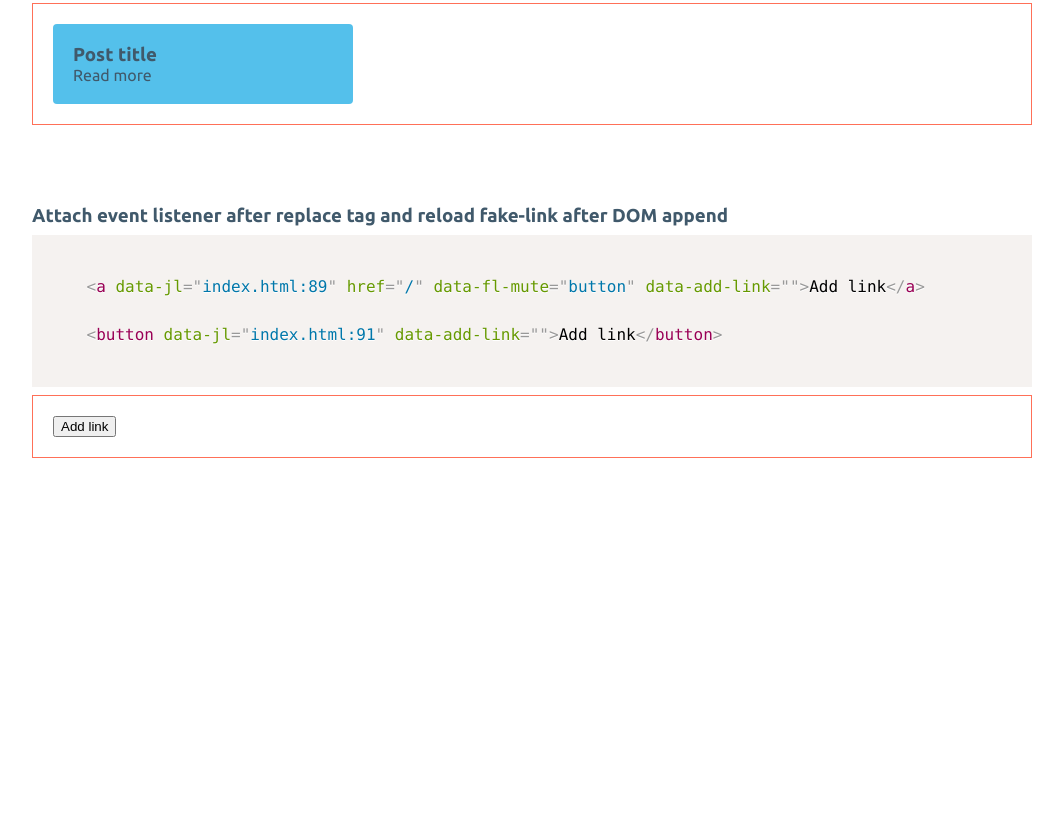
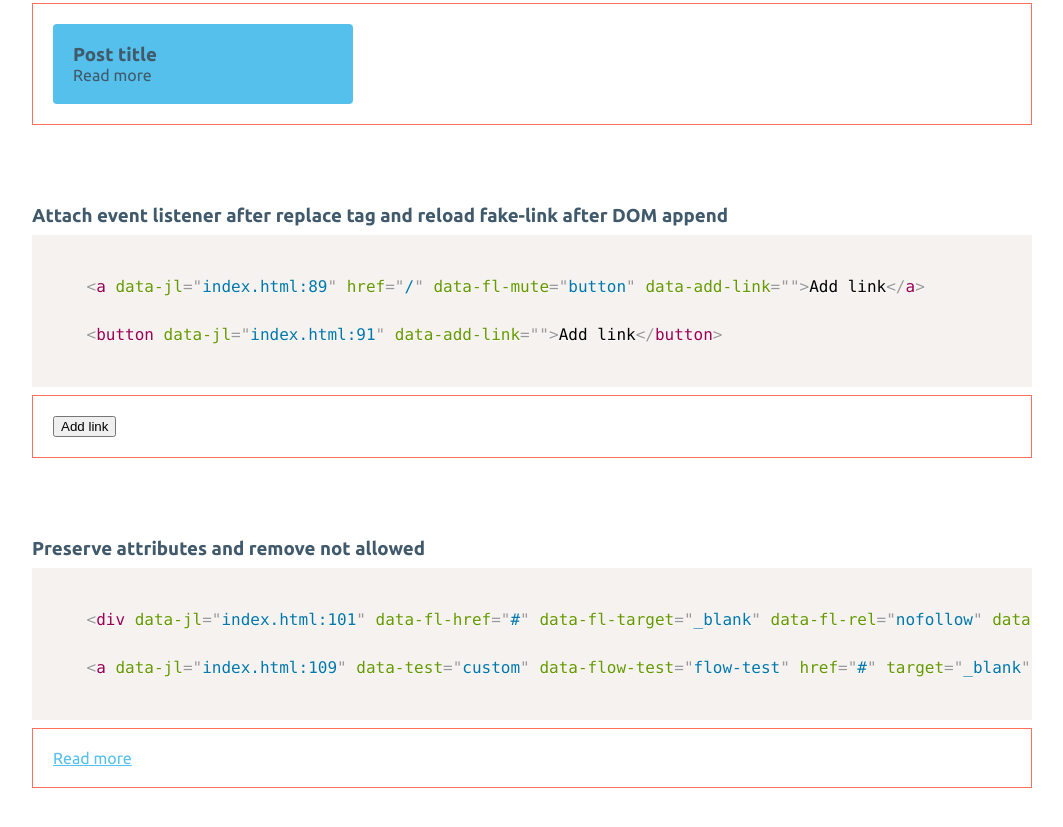
Before and after one commit to digitalwr/dev-fake-link, a website built with Vite: page index.html in a window 1280 px wide. Shown: the part 1775-2602 px from the top of the page, without its empty margins (108-1171 px from the left). Before the commit the page ends 2283 px from the top, so only its background shows below. Built offline with nearby package versions, Linux system fonts and the light colour scheme.

Commit message:
Attributes : able to add multiples attributes to the new link

```diff
--- a/index.html
+++ b/index.html
@@ -47,12 +47,12 @@
         <div class="Demo">
             <h3 class="Demo-title">Mute a link to a h3 title</h3>
             <pre><code class="language-html">
-    <a href="/" data-fl-mute="h3">Not a link for user</a>
+    <a href="/" data-fl-mute="h3" target="_blank">Not a link for user</a>
 
     <h3>Not a link for user</h3>
             </code></pre>
             <div class="Demo-result">
-                <a href="/" data-fl-mute="h3">Not a link for user</a>
+                <a href="/" data-fl-mute="h3" target="_blank">Not a link for user</a>
             </div>
         </div>
 
@@ -95,18 +95,35 @@
                 <div class="Demo-links" data-appended-links></div>
             </div>
         </div>
+        <div class="Demo">
+            <h3 class="Demo-title">Preserve attributes and remove not allowed</h3>
+            <pre><code class="language-html">
+    <div
+        data-fl-href="#"
+        data-fl-target="_blank"
+        data-fl-rel="nofollow"
+        data-test="custom"
+        data-flow-test="flow-test"
+        data-fl-test="test">Read more</div>
 
+    <a data-test="custom" data-flow-test="flow-test" href="#" target="_blank" rel="nofollow">Read more</a>
+            </code></pre>
+            <div class="Demo-result">
+                <div
+                    data-fl-href="#"
+                    data-fl-target="_blank"
+                    data-fl-rel="nofollow"
+                    data-test="custom"
+                    data-flow-test="flow-test"
+                    data-fl-test="test">Read more</div>
+            </div>
+        </div>
     </div>
 </div>
 
-<script>
-    document.querySelectorAll("code").forEach(function(element) {
-        element.innerHTML = element.innerHTML.replace(/&/g, "&amp;").replace(/</g, "&lt;").replace(/>/g, "&gt;").replace(/"/g, "&quot;").replace(/'/g, "&#039;");
-    });
-</script>
 <script src="https://cdnjs.cloudflare.com/ajax/libs/prism/1.29.0/components/prism-core.min.js"></script>
 <script src="https://cdnjs.cloudflare.com/ajax/libs/prism/1.29.0/plugins/autoloader/prism-autoloader.min.js"></script>
 <script type="module" src="lib/index.ts"></script>
-<script type="module" src="src/main.js"></script>
+<script type="module" src="src/demo.js"></script>
 </body>
 </html>
--- a/lib/drupal-behavior.ts
+++ b/lib/drupal-behavior.ts
@@ -1,11 +1,13 @@
 import {Fakelink} from "./fake-link";
 
 class FakelinkDrupalBehavior {
-  attach(context: Element|Document) {
-    console.log(context);
-    new Fakelink(context)
-  }
-  detach() {}
+    attach(context: HTMLElement | Document): void {
+        new Fakelink(context)
+    }
+
+    detach() {
+        // Nothing to do.
+    }
 }
 
 export const FakelinkDrupalBehaviorInstance = new FakelinkDrupalBehavior()
--- a/lib/fake-link.ts
+++ b/lib/fake-link.ts
@@ -5,8 +5,8 @@ export class Fakelink {
      * Initialize all fakelinks in the context.
      * @param context
      */
-    constructor(context: Element | Document = document) {
-        // @ts-ignore
+    constructor(context: HTMLElement | Document = document) {
+
         this.context = context.parentElement || document
 
         this.run()
@@ -15,9 +15,33 @@ export class Fakelink {
     /**
      * Initialize all fakelinks in the context.
      */
-    run() {
+    run(): void {
         this.muteLinks()
         this.createLinks()
+    }
+
+    /**
+     * Get all allowed attributes for links.
+     * @see https://developer.mozilla.org/en-US/docs/Web/HTML/Element/a
+     */
+    static getLinkAttributesAllowed(): string[] {
+        return [
+            'href',
+            'hreflang',
+            'target',
+            'rel',
+            'download',
+            'ping',
+            'type',
+        ]
+    }
+
+    /**
+     * Convert camelCase to kebab-case.
+     * @param str
+     */
+    static camelCaseToKebabCase(str: string): string {
+        return str.replace(/[A-Z]/g, (match: string) => `-${match.toLowerCase()}`)
     }
 
     /**
@@ -25,11 +49,11 @@ export class Fakelink {
      * @param elem
      * @param tagReplacer
      */
-    replaceTag(elem: Element, tagReplacer: string) {
-        const newElem = document.createElement(tagReplacer)
-        const attributes = elem.attributes
+    static replaceTag(elem: HTMLElement, tagReplacer: string): void {
+        const newElem: HTMLElement = document.createElement(tagReplacer)
+        const attributes: NamedNodeMap = elem.attributes
         for (let i = 0; i < attributes.length; i++) {
-            const attribute = attributes[i]
+            const attribute: Attr = attributes[i]
             newElem.setAttribute(attribute.name, attribute.value)
         }
         newElem.innerHTML = elem.innerHTML
@@ -39,38 +63,65 @@ export class Fakelink {
     /**
      * Replace all links with the `data-fl-mute` attribute.
      */
-    muteLinks() {
-        this.getFlMutes()?.forEach((mute: Element) => {
-            const tagReplacer = mute.getAttribute('data-fl-mute') || 'div'
-            mute.removeAttribute('data-fl-mute')
-            mute.removeAttribute('href')
-            this.replaceTag(mute, tagReplacer)
+    muteLinks(): void {
+        this.getFlMutes()?.forEach(Fakelink.muteLink)
+    }
+
+    /**
+     * Replace the element with a `data-fl-mute` attribute by a div by default.
+     * @param {HTMLElement} mute
+     */
+    static muteLink(mute: HTMLElement): void {
+        const tagReplacer: string = mute.getAttribute('data-fl-mute') || 'div'
+        mute.removeAttribute('data-fl-mute')
+        Fakelink.getLinkAttributesAllowed().forEach((attribute: string) => {
+            mute.removeAttribute(attribute)
         })
+        Fakelink.replaceTag(mute, tagReplacer)
+    }
+
+    /**
+     * Replace `data-fl-href` elements by links.
+     */
+    createLinks(): void {
+        this.getFlHrefs().forEach(Fakelink.createLink)
     }
 
     /**
      * Replace the element with a `data-fl-href` attribute by a link.
+     * The link keeps all the attributes of the element.
+     * Remove all the `data-fl-*` attributes replaced by allowed attributes.
+     * @param {HTMLElement} elem
      */
-    createLinks() {
-        this.getFlHrefs().forEach((elem: Element) => {
-            const href = elem.getAttribute('data-fl-href')
-            elem.removeAttribute('data-fl-href')
-            elem.setAttribute('href', href || '')
-            this.replaceTag(elem, 'a')
+    static createLink(elem: HTMLElement): void {
+        const datasetKeys: string[] = Object.keys(Object.assign({}, elem.dataset));
+        datasetKeys.forEach((datasetKey: any) => {
+            const htmlFormatAttributeKey = Fakelink.camelCaseToKebabCase(datasetKey)
+            if (htmlFormatAttributeKey.startsWith('fl-')) {
+                const attributeValue: string = elem.dataset[datasetKey] || ''
+                elem.removeAttribute(`data-${htmlFormatAttributeKey}`)
+                const linkAttribute = htmlFormatAttributeKey.replace('fl-', '')
+                if (Fakelink.getLinkAttributesAllowed().includes(linkAttribute)) {
+                    elem.setAttribute(linkAttribute, attributeValue)
+                }
+            }
         })
+        Fakelink.replaceTag(elem, 'a')
     }
 
     /**
      * Retrieves all links with the `data-fl-mute` attribute.
+     * @return {NodeListOf<HTMLElement>}
      */
-    getFlMutes() {
+    getFlMutes(): NodeListOf<HTMLElement> {
         return this.context.querySelectorAll('[data-fl-mute]')
     }
 
     /**
      * Retrieves all elements with the `data-fl-href` attribute.
+     * @return {NodeListOf<HTMLElement>}
      */
-    getFlHrefs() {
+    getFlHrefs(): NodeListOf<HTMLElement> {
         return this.context.querySelectorAll('[data-fl-href]')
     }
 
--- a/src/main.js
+++ b/src/demo.js
@@ -1,8 +1,13 @@
 import {Fakelink, FakelinkDrupalBehaviorInstance} from "../lib/index";
+
+// Render the code blocks correctly
+document.querySelectorAll("code").forEach(function(element) {
+    element.innerHTML = element.innerHTML.replace(/&/g, "&amp;").replace(/</g, "&lt;").replace(/>/g, "&gt;").replace(/"/g, "&quot;").replace(/'/g, "&#039;");
+});
 
 const Behaviors = {}
 Behaviors.fl = FakelinkDrupalBehaviorInstance
-Behaviors.fl.attach(document)
+Behaviors.fl.attach(window.document)
 
 document.querySelector('[data-test]').addEventListener('click', ev => {
     ev.preventDefault()
@@ -20,5 +25,5 @@ function appendLink(triggerElement) {
     link.setAttribute('data-fl-mute', '')
     link.textContent = 'Link appended and muted'
     triggerElement.closest('.Demo').querySelector('[data-appended-links]').append(link)
-    Behaviors.fl.attach(link)
+    new Fakelink(link)
 }
```
Also changed, not shown: package.json (+7 -4 lines), README.md, 1 other file.
